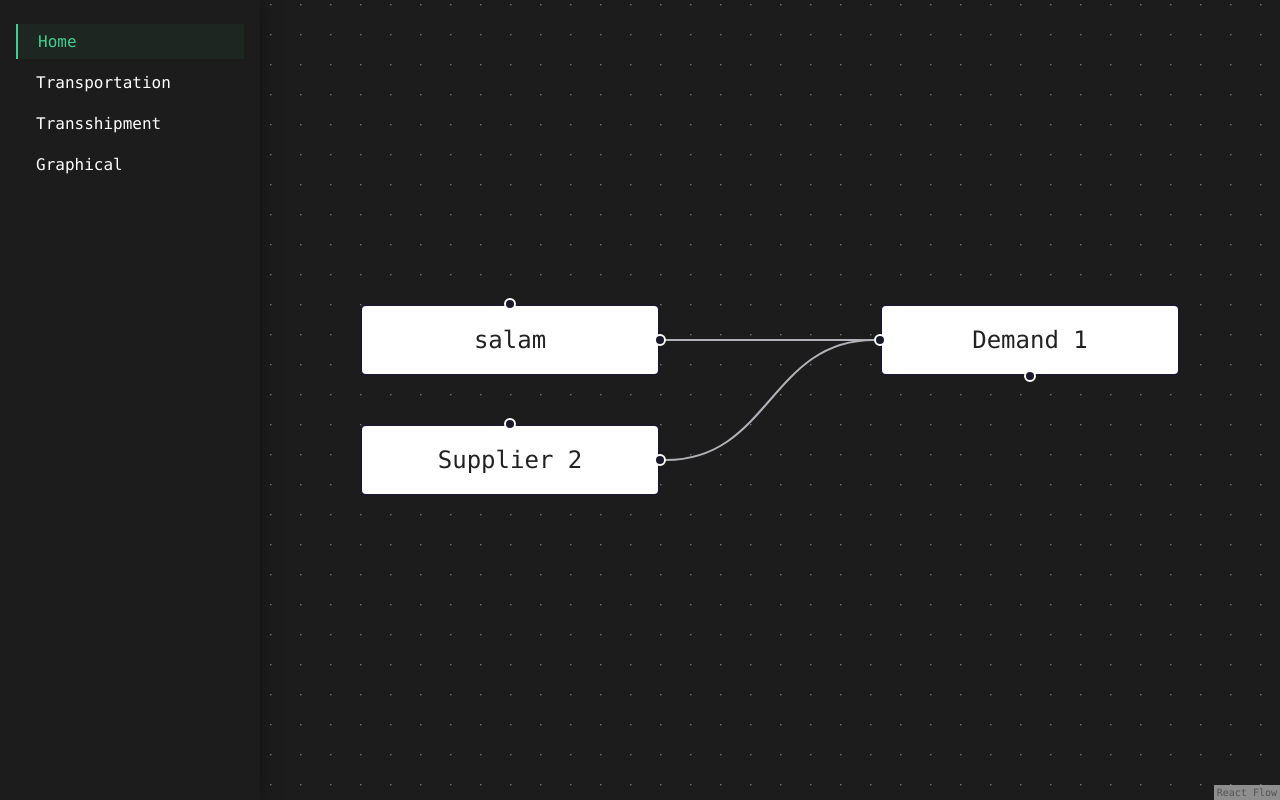
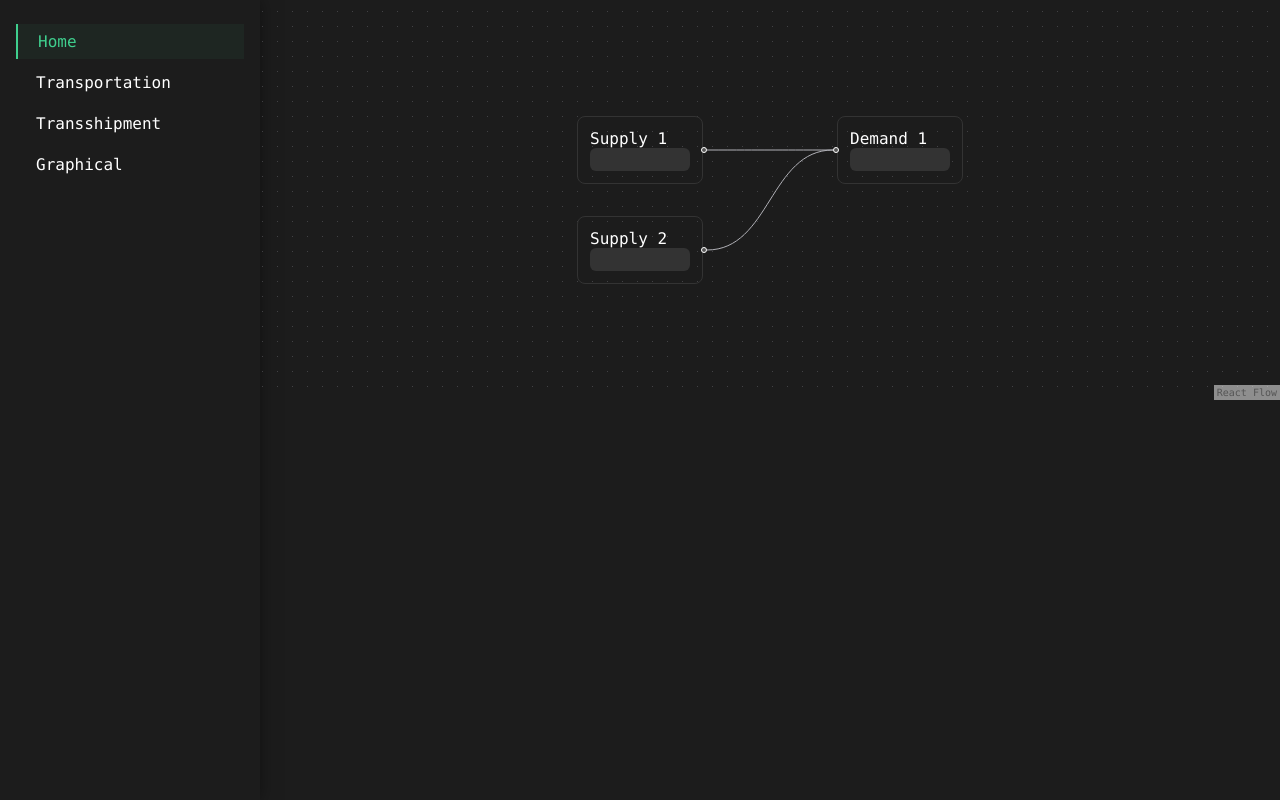
Before and after one commit to ShahriarKh/operations-research-solver, a Next.js app: page / in a window 1280 px wide. Built offline with nearby package versions, Linux system fonts and the light colour scheme; some icons are missing.

Commit message:
Node styles

```diff
--- /dev/null
+++ b/Components/atomes/DemandNode.jsx
@@ -0,0 +1,17 @@
+import css from "./Node.module.scss";
+import { Handle, Position } from "react-flow-renderer";
+import { useCallback } from "react";
+
+export default function DemandNode({ data }) {
+    const onChange = useCallback((e) => console.log(e.target.value), []);
+
+    return (
+        <>
+            <div className={css.box}>
+                <p>{data.label}</p>
+                <input onChange={onChange} className={css.input} />
+            </div>
+            <Handle type="target" position={Position.Left} />
+        </>
+    );
+}
--- /dev/null
+++ b/Components/atomes/Node.module.scss
@@ -0,0 +1,23 @@
+@use "colors" as *;
+
+.input {
+    // background: none;
+    background-color: $grey;
+    padding: 4px;
+    border-radius: 6px;
+    border: none;
+    color: white;
+    width: 100px;
+    text-align: center;
+
+    &:focus {
+        outline: solid 2px $teal;
+    }
+}
+
+.box {
+    // background-color: $grey;
+    padding: 12px;
+    border: solid 1px $grey;
+    border-radius: 8px;
+}
--- /dev/null
+++ b/Components/atomes/SupplyNode.jsx
@@ -0,0 +1,17 @@
+import css from "./Node.module.scss";
+import { Handle, Position } from "react-flow-renderer";
+import { useCallback } from "react";
+
+export default function SupplyNode({data}) {
+    const onChange = useCallback((e) => console.log(e.target.value), []);
+
+    return (
+        <>
+            <div className={css.box}>
+                <p>{data.label}</p>
+                <input onChange={onChange} className={css.input} />
+            </div>
+            <Handle type="source" position={Position.Right} />
+        </>
+    );
+}
--- a/pages/_app.js
+++ b/pages/_app.js
@@ -1,12 +1,14 @@
 import AppLayout from "../Components/Layouts/AppLayout";
 import Sidebar from "../Components/organisms/Sidebar";
-import "../styles/globals.css";
+import "../styles/globals.scss";
 
 function MyApp({ Component, pageProps }) {
     return (
         <AppLayout>
             <Sidebar />
-            <Component {...pageProps} />
+            <main className={`main`}>
+                <Component {...pageProps} />
+            </main>
         </AppLayout>
     );
 }
--- a/pages/index.js
+++ b/pages/index.js
@@ -1,31 +1,32 @@
-import { useState, useCallback } from "react";
+import { useState, useCallback, useMemo } from "react";
 import ReactFlow, {
     Background,
     addEdge,
     applyEdgeChanges,
     applyNodeChanges,
-
 } from "react-flow-renderer";
+import SupplyNode from "../Components/atomes/SupplyNode";
+import DemandNode from "../Components/atomes/DemandNode";
 
 const initialNodes = [
     {
         id: "s1",
-        data: { label: <p>salam</p> },
+        data: { label: "Supply 1" },
         position: {
             x: 0,
             y: 0,
         },
-        sourcePosition: 'right',
+        type: 'supply'
     },
 
     {
         id: "s2",
-        data: { label: "Supplier 2" },
+        data: { label: "Supply 2" },
         position: {
             x: 0,
-            y: 60,
+            y: 100,
         },
-        sourcePosition: 'right',
+        type: 'supply'
     },
 
     {
@@ -35,7 +36,7 @@ const initialNodes = [
             x: 260,
             y: 0,
         },
-        targetPosition: 'left',
+        type: 'demand'
     },
 ];
 
@@ -59,12 +60,16 @@ const graphOptions = {
     // zoom
     snapToGrid: true,
     snapGrid: [60, 60],
-    nodesDraggable: false
-}
+    nodesDraggable: false,
+};
+
+
 
 export default function Home() {
     const [nodes, setNodes] = useState(initialNodes);
     const [edges, setEdges] = useState(initialEdges);
+
+    const nodeTypes = useMemo(() => ({ supply: SupplyNode, demand: DemandNode }), []);
 
     const onNodesChange = useCallback(
         (changes) => setNodes((nds) => applyNodeChanges(changes, nds)),
@@ -82,8 +87,10 @@ export default function Home() {
     );
 
     return (
-        <div style={{ height: "auto", width: "100%" }}>
+        <>
+            <div style={{ height: "400px", width: "100%" }}>
                 <ReactFlow
+                    nodeTypes={nodeTypes}
                     nodes={nodes}
                     edges={edges}
                     onNodesChange={onNodesChange}
@@ -91,9 +98,11 @@ export default function Home() {
                     onConnect={onConnect}
                     {...graphOptions}
                     fitView
+                    maxZoom={1}
                 >
                     <Background />
                 </ReactFlow>
             </div>
+        </>
     );
 }
--- a/styles/globals.css
+++ b/styles/globals.scss
@@ -9,3 +9,13 @@ a {
   margin: 0;
   font-family: "Jetbrains Mono", Consolas, 'Courier New', Courier, monospace;
 }
+
+html, body {
+  color: white;
+}
+
+.main {
+  // background-color: red;
+  overflow: scroll;
+  scrollbar-width: thin;
+}
```
Lines whose indentation alone changed are shown as unchanged.
